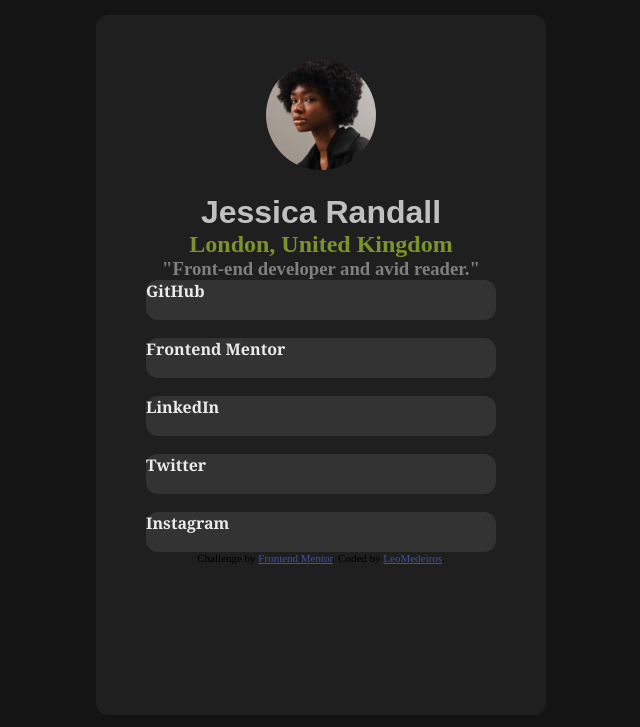
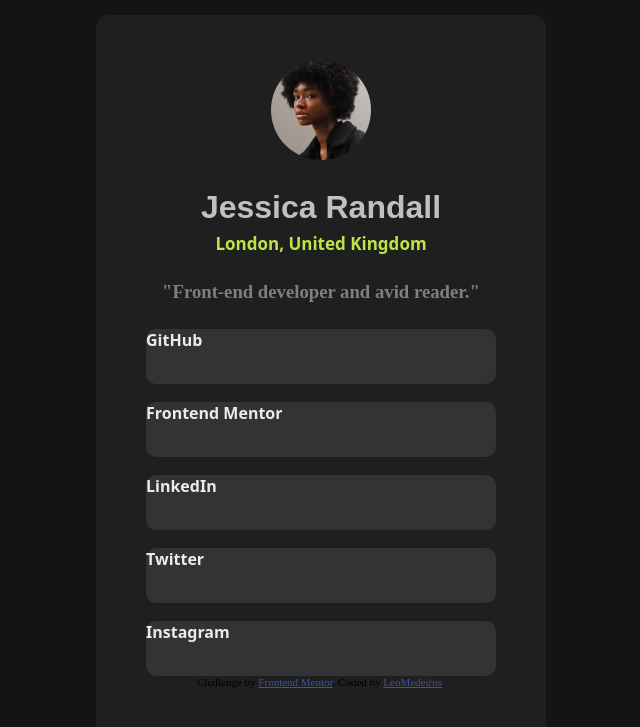
Before and after one commit to LeoMedeirosss/Project-SocialProfile, a plain HTML site: page index.html in a window 1280 px wide. Shown: the part 185-912 px from the top of the page, without its empty margins (319-959 px from the left). Drawn offline with Linux system fonts and the light colour scheme.

Commit message:
socialProfile3.0

```diff
--- a/style.css
+++ b/style.css
@@ -19,12 +19,12 @@ body{
 
 img{
     border-radius: 50%;
-    width: 110px;
+    width: 100px;
 }
 
 .image{
     padding-top: 45px;
-    padding-bottom: 20px;
+    padding-bottom: 25px;
 }
 
 .conteiner{
@@ -33,7 +33,7 @@ img{
     align-content: center;
     flex-direction: column;
     margin-top: 200px;
-    height: 700px;
+    height: 750px;
     width: 450px;
     background-color: #1f1f1f;
     border-radius: 12px;
@@ -43,25 +43,29 @@ h1{
     color: #c0c0c0;
     font-family: Arial, Helvetica, sans-serif;
     font-weight: bolder;
+    padding-bottom: 6px;
 }
 
 h2{
-    color: #7b932c;
+    color: #bfe544;
+    font-family: system-ui, -apple-system, BlinkMacSystemFont, 'Segoe UI', Roboto, Oxygen, Ubuntu, Cantarell, 'Open Sans', 'Helvetica Neue', sans-serif;
+    font-size: 17px;
 }
 
 h3{
     color: #7f7f7f;
+    padding: 26px;
 }
 
 .skills{
     width: 350px;
-    height: 40px;
+    height: 55px;
     background-color: #333333;
     color: #ebebeb;
     font-weight: bold;
     border: 60px 100px;
-    border-radius: 12px;
-    font-family: Cambria, Cochin, Georgia, Times, 'Times New Roman', serif;
+    border-radius: 10px;
+    font-family: system-ui, -apple-system, BlinkMacSystemFont, 'Segoe UI', Roboto, Oxygen, Ubuntu, Cantarell, 'Open Sans', 'Helvetica Neue', sans-serif;
 }
 
 .attribution {
```
